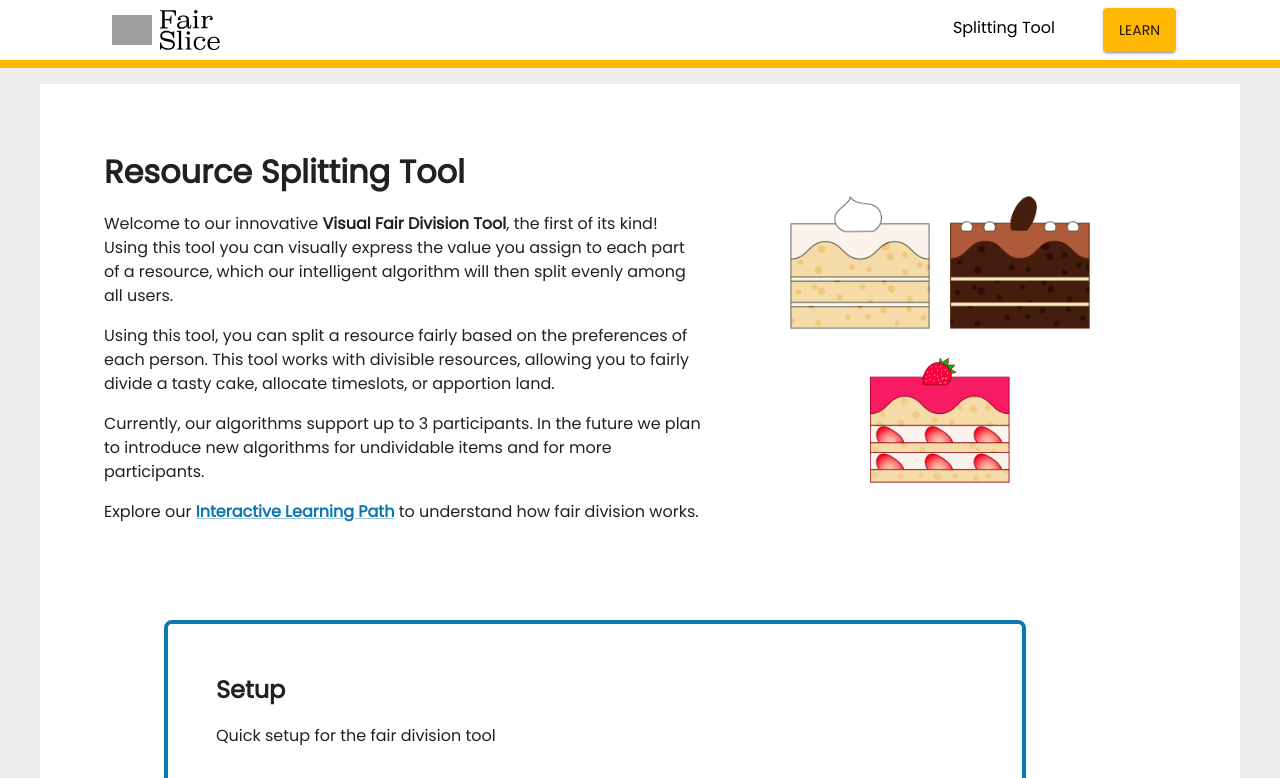
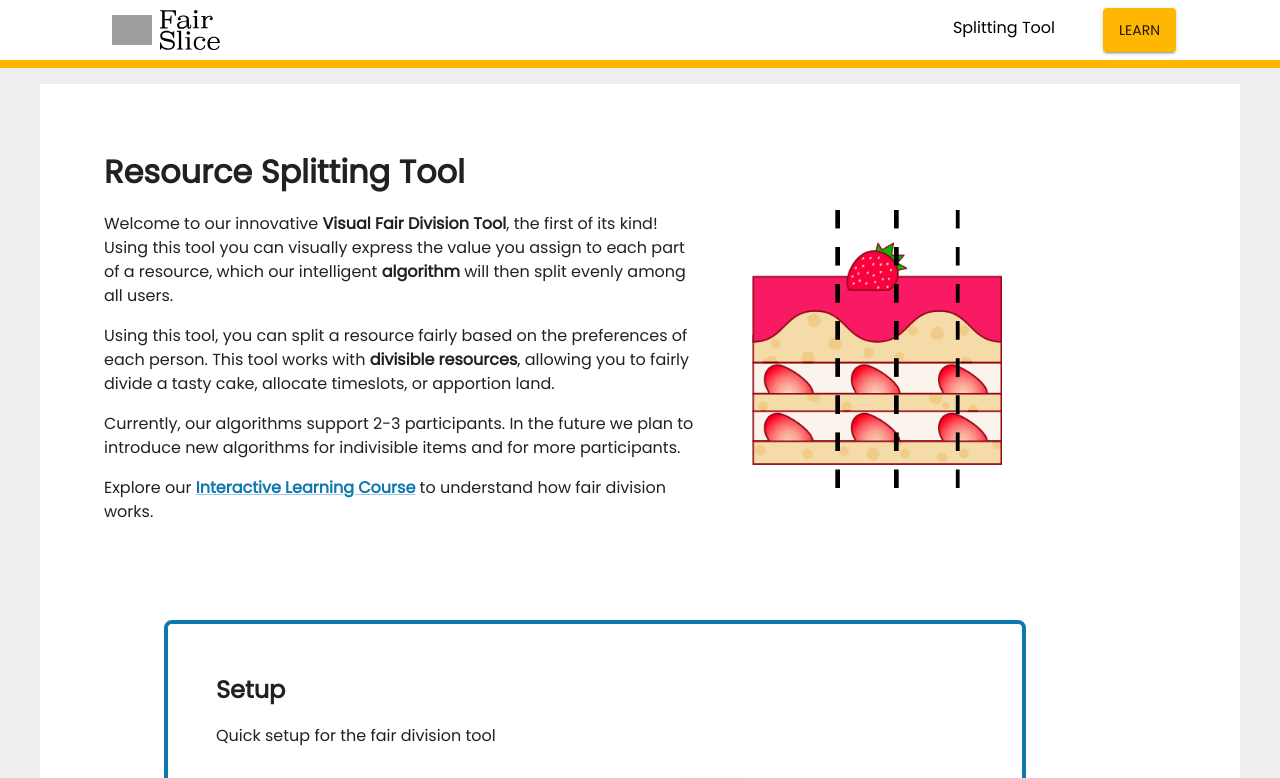
Before and after one commit to yongtenglei/cake, a React (Create React App) app: page /graph in a window 1280 px wide. Shown: the top 778 px of the page. Built offline with nearby package versions, Linux system fonts and the light colour scheme; grey boxes are pictures that could not be loaded.

Commit message:
make new image on graph page

```diff
--- a/src/Pages/GraphPage.tsx
+++ b/src/Pages/GraphPage.tsx
@@ -5,6 +5,7 @@ import { TextContainer } from '../Layouts'
 import { Link } from '../components/Link'
 import { SectionErrorDisplay } from '../components/SectionErrorDisplay'
 import { CakeImage } from './LearningPage/Images'
+import cake from '../images/cake/cake divided.png'
 
 export const GraphPage = () => {
   return (
@@ -15,32 +16,40 @@ export const GraphPage = () => {
           <p>
             Welcome to our innovative <strong>Visual Fair Division Tool</strong>, the
             first of its kind! Using this tool you can visually express the value you
-            assign to each part of a resource, which our intelligent algorithm will then
+            assign to each part of a resource, which our intelligent <strong>algorithm</strong> will then
             split evenly among all users.
           </p>
           <p>
             Using this tool, you can split a resource fairly based on the preferences of
-            each person. This tool works with divisible resources, allowing you to fairly
+            each person. This tool works with <strong>divisible resources</strong>, allowing you to fairly
             divide a tasty cake, allocate timeslots, or apportion land.
           </p>
           <p>
-            Currently, our algorithms support up to 3 participants. In the future we plan
-            to introduce new algorithms for undividable items and for more participants.
+            Currently, our algorithms support 2-3 participants. In the future we plan
+            to introduce new algorithms for indivisible items and for more participants.
           </p>
           <p>
             Explore our{' '}
             <strong>
-              <Link href="/learn">Interactive Learning Path</Link>
+              <Link href="/learn">Interactive Learning Course</Link>
             </strong>{' '}
             to understand how fair division works.
           </p>
         </TextContainer>
         <Box marginX={6}>
-          <Stack direction="row" justifyContent="center" flexWrap="wrap" gap="20px">
+          <Box
+            component="img"
+            src={cake}
+            alt="A cartoon cake with dividing lines through it"
+            maxWidth={250}
+            width={'100%'}
+            minWidth={200}
+          />
+          {/* <Stack direction="row" justifyContent="center" flexWrap="wrap" gap="20px">
             <CakeImage flavor="vanilla" width={140} />
             <CakeImage flavor="chocolate" width={140} />
             <CakeImage flavor="strawberry" width={140} />
-          </Stack>
+          </Stack> */}
         </Box>
       </Stack>
       <Box marginTop={10} marginBottom={20} id="graph-content">
--- a/src/Pages/LearningPage/LearningPage.tsx
+++ b/src/Pages/LearningPage/LearningPage.tsx
@@ -4,7 +4,7 @@ import { LearningPath } from './LearningPath'
 export const LearningPage = () => {
   return (
     <article>
-      <Box component="h1" marginBottom={4}>Learning Path</Box>
+      <Box component="h1" marginBottom={4}>Learn About Fair Division</Box>
       <LearningPath />
     </article>
   )
--- a/src/index.tsx
+++ b/src/index.tsx
@@ -74,7 +74,7 @@ export const router = createBrowserRouter([
       },
       {
         path: '/learn/:step?',
-        element: <Page title='Learning Path'><LearningPage /></Page>,
+        element: <Page title='Learning Course'><LearningPage /></Page>,
       },
       {
         path: '/privacy-policy',
```
Also changed, not shown: src/images/cake/cake divided.png (added).
